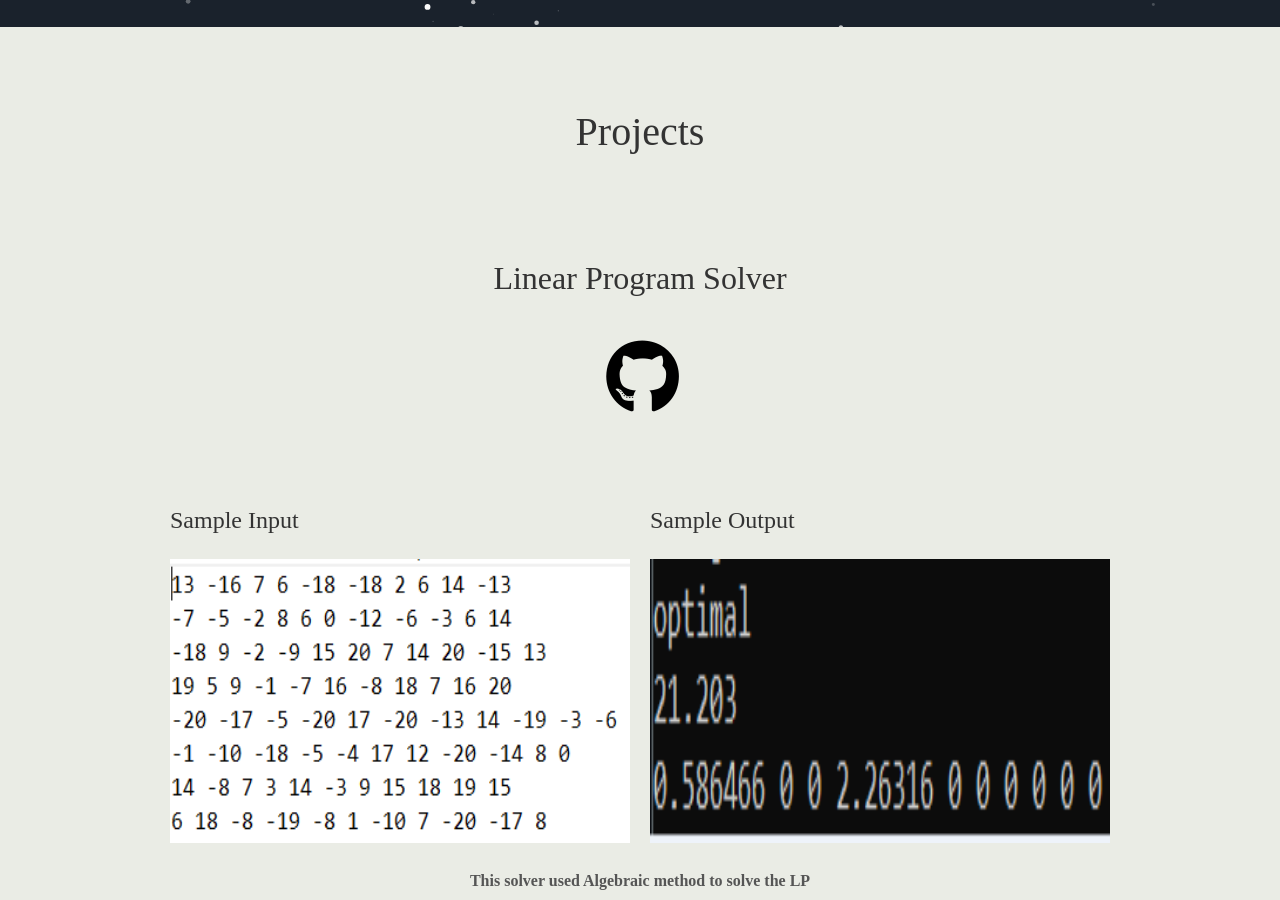
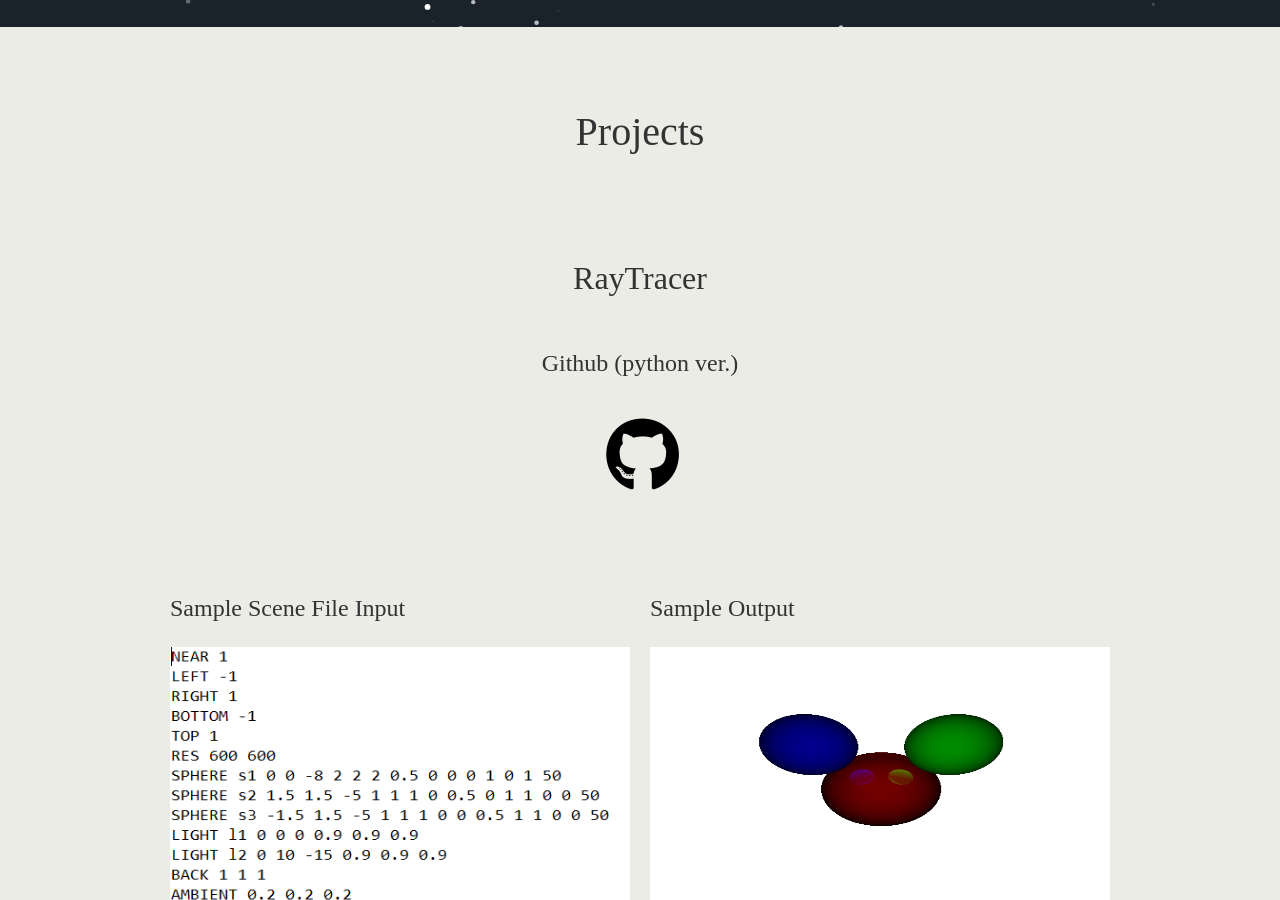
Before and after one commit to Maxroo/Maxroo.github.io, a Jekyll site: the page built from other_projects.html, in a window 1280 px wide and 900 px high, scrolled down 873 px. Built offline with Jekyll 4.4.1, drawn with Linux system fonts in a browser that asks for light colours; nearby versions of some CDN libraries; some web fonts are replaced; comment, search, counter and statistics services are not loaded.

Commit message:
add raytracer info

```diff
--- a/_includes/other_projects.html
+++ b/_includes/other_projects.html
@@ -2,13 +2,45 @@
 <div class="user-details">
   <h1>Projects</h1>
 </div>
+
+
+<div class="user">
+  <div class="tech">
+  <h2>RayTracer</a></h2>
+  <div class="tech">
+    <h3>Github (python ver.)</h3>
+  <a aria-label="My Github" target="_blank" href="https://github.com/Maxroo/RayTracer"><i style="padding-left: 5px; color:black" class="fab fa-github"></i></a>
+</div>
+</div>
+</div>
+<div class="user">
+  <div class="tech">
+    <h3 style="text-align: left">Sample Scene File Input</h3>
+    <div class="photo">
+      <a><img src="../RayTracer/input.PNG"
+        alt="Flowers in Chania" width="420" height="315"></a>
+    </div>
+  </div>
+  <div class="tech">
+    <h3 style="text-align: left">Sample Output</h3>
+    <div class="photo">
+      <a><img src="../RayTracer/output.PNG"
+        alt="Flowers in Chania" width="420" height="315"></a>
+    </div>
+  </div>
+</div>
+
+<hr>
+
 <div class="user">
     <div class="tech">
     <h2>Linear Program Solver</a></h2>
+    <div class="tech">
+      <h3>Github</h3>
     <a aria-label="My Github" target="_blank" href="https://github.com/Maxroo/lp_solver"><i style="padding-left: 5px; color:black" class="fab fa-github"></i></a>
   </div>
 </div>
-
+</div>
 <div class="user">
   <div class="tech">
     <h3 style="text-align: left">Sample Input</h3>
```
Also changed, not shown: RayTracer/input.PNG (added), RayTracer/output.PNG (added).
